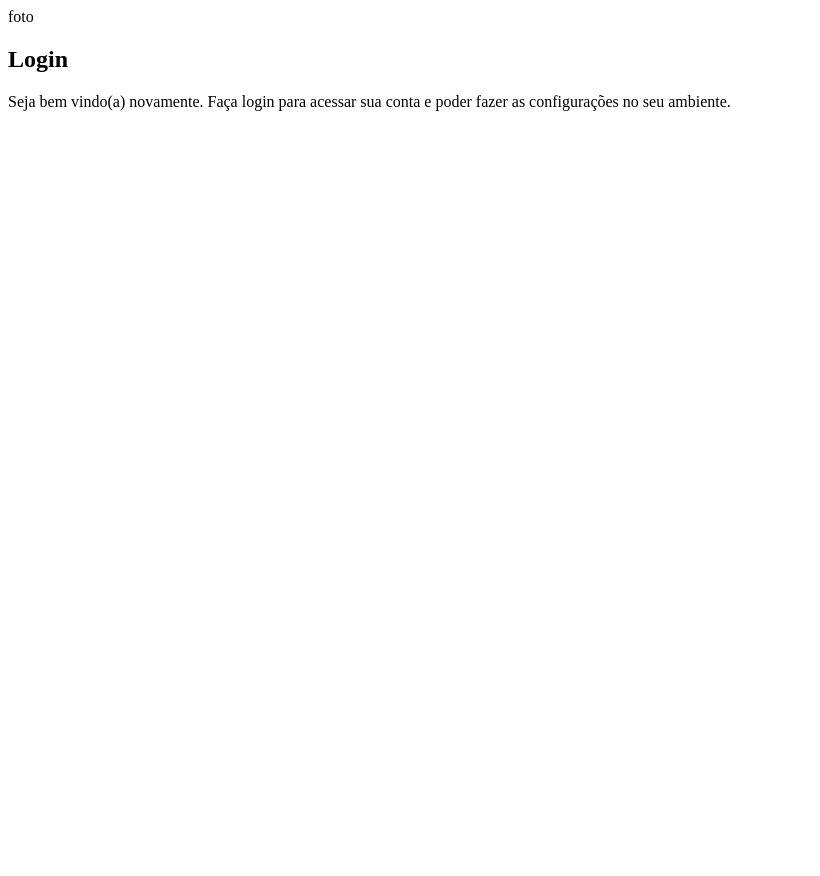
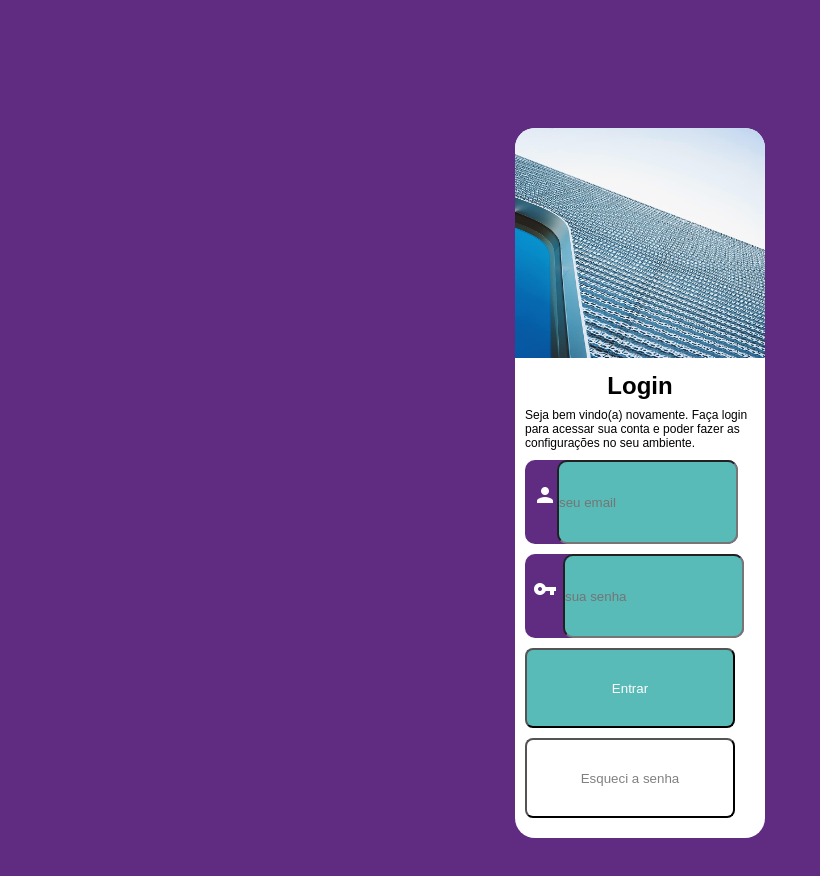
Before and after one commit to popanish/projeto-login, a plain HTML site: page index.html in a window 1280 px wide. Shown: the whole page, without its empty margins (0-820 px from the left). Before the commit the page ends 800 px from the top, so only its background shows below. Drawn offline with Linux system fonts and the light colour scheme.

Commit message:
fazendo o projeto

```diff
--- a/estilo/style.css
+++ b/estilo/style.css
@@ -1,4 +1,73 @@
 @charset "UTF-8";
+
+*{
+    margin: 0;
+    padding: 0;
+    font-family: Arial, Helvetica, sans-serif;
+}
+#foto{
+    height: 230px;
+    border-radius: 20px 20px 0px 0px;
+    width: 250px;
+}
+main{
+    background-color: white;
+   width: 250px;
+   margin: 10% auto ;
+   border-radius: 20px;
+   padding-bottom: 10px;
+
+}
+h1{
+    text-align: center;
+    padding-bottom: 8px;
+    font-size: 24px;
+}
+span{
+    color: white;
+    background-color:#5F2c82 ;
+    border-radius: 10px;
+    padding-left: 8px;
+    margin-top: 10px;
+}
+#iemail, #isenha{
+    background-color: #58bbb8;
+    border-radius: 10px;
+    height: 10vh;
+}
+#entrar{
+    background-color: #58bbb8;
+    color: white;
+    margin-top: 10px;
+    width: 210px;
+    height: 10vh;
+    border-radius: 8px;
+
+}
+#entrar:hover{
+    cursor: pointer;
+}
+#esqueci{
+    margin-top: 10px;
+    background-color: white;
+    color: gray;
+    margin-top: 10px;
+    width: 210px;
+    height: 10vh;
+    border-radius: 8px;
+
+}
+#esqueci:hover{
+    cursor: pointer;
+}
+
+#form{
+    padding: 10px;
+    font-size: 12px;
+}
+body{
+    background-color: #5F2c82;
+}
 
 
 /*
--- a/index.html
+++ b/index.html
@@ -5,18 +5,28 @@
     <meta http-equiv="X-UA-Compatible" content="IE=edge">
     <meta name="viewport" content="width=device-width, initial-scale=1.0">
     <link rel="stylesheet" href="estilo/style.css">
+    <link href="https://fonts.googleapis.com/icon?family=Material+Icons"
+      rel="stylesheet">
     <title>Login</title>
 </head>
 <body>
     <main>
         <section id="login">
-            <div id="foto">
-                foto
-            </div>
+            <img src="imagens/metal.jpg" alt="imagem de prédio" id="foto">
             <div id="form">
                 <h1>Login</h1>
                 <p>Seja bem vindo(a) novamente. Faça login para acessar sua conta e poder fazer as configurações no seu ambiente.</p>
-                <form action="login.php" method="post"></form>
+                <form action="login.php" method="post">
+                        <span class="material-icons md-36">person<input type="email"  name="email" id="iemail" placeholder="seu email">  <br> </span>
+                        <span class="material-icons md-36">vpn_key
+                        <input type="password" name="senha" id="isenha" placeholder="sua senha">
+                        </span>
+                    <br>
+                    <input type="submit" value="Entrar" id="entrar"> <br>
+                    <input type="button" value="Esqueci a senha" id="esqueci"  >
+
+
+                </form>
             </div>
         </section>
     </main>
```
